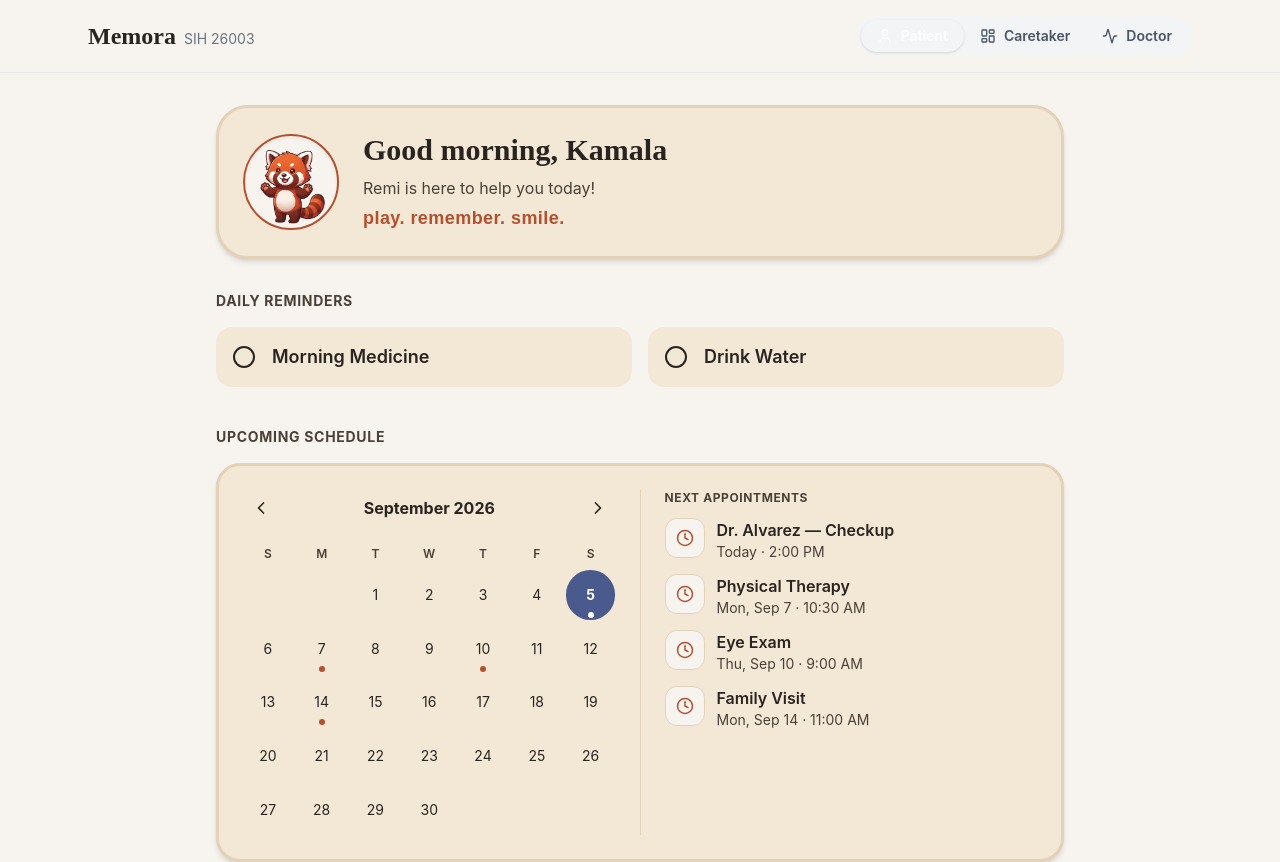
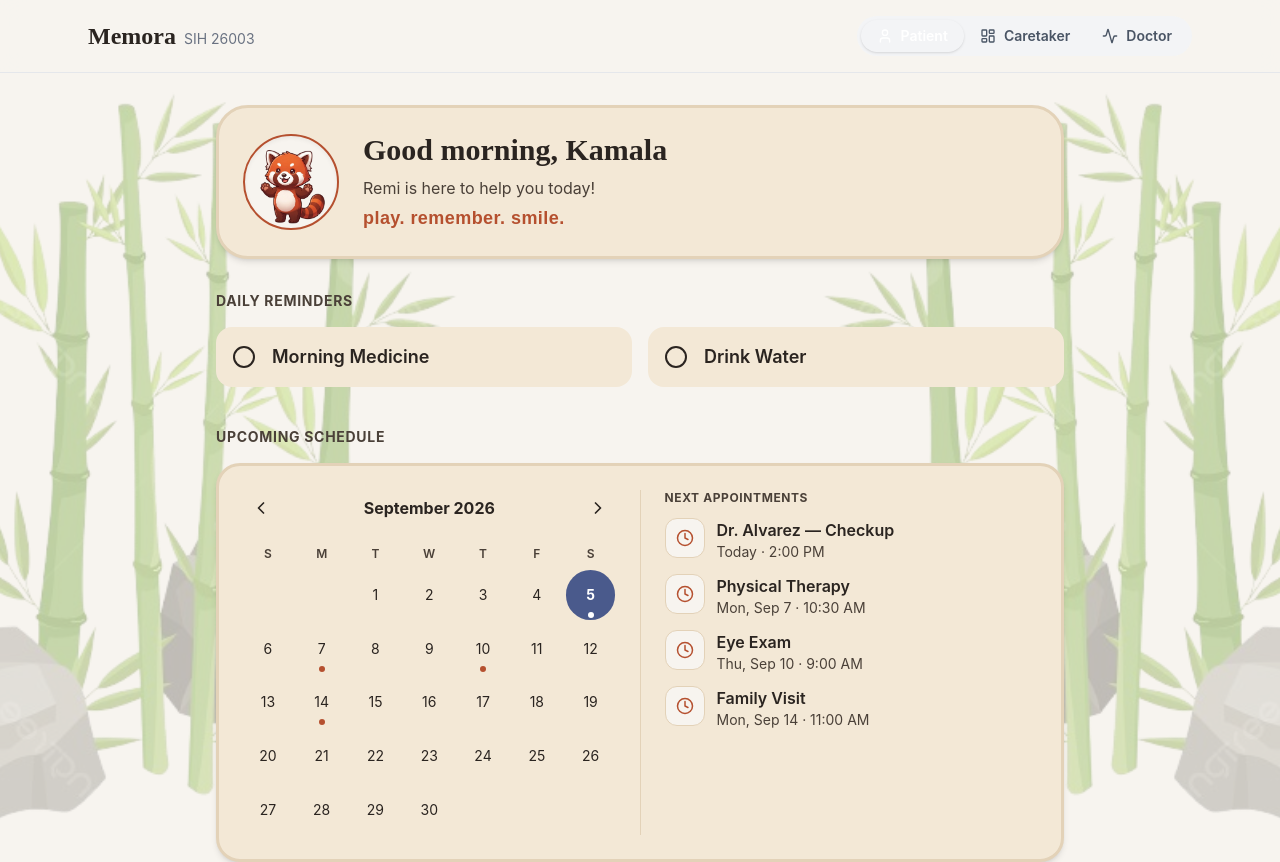
Before and after one commit to HrishavSaha/memora, a React (Vite) app: page / in a window 1280 px wide. Shown: the top 862 px of the page. Built offline with nearby package versions, Linux system fonts and the light colour scheme.

Commit message:
feat: add bamboo background accents to App component

```diff
--- a/src/App.jsx
+++ b/src/App.jsx
@@ -9,7 +9,22 @@ function App() {
   const [role, setRole] = useStore('currentRole', 'patient');
 
   return (
-    <div className="min-h-screen bg-cream font-body">
+    <div className="relative min-h-screen bg-cream font-body overflow-hidden">
+      {/* Bamboo accents — fixed, low-opacity, corner-anchored so the low-res art is never stretched */}
+      <img
+        src="/bamboo_bg.png"
+        alt=""
+        aria-hidden="true"
+        className="pointer-events-none select-none fixed -left-60 -bottom-16 w-200 h-200 opacity-35 -scale-x-100"
+      />
+      <img
+        src="/bamboo_bg.png"
+        alt=""
+        aria-hidden="true"
+        className="pointer-events-none select-none fixed -right-60 -bottom-16 w-200 h-200 opacity-35"
+      />
+
+      <div className="relative z-10">
         <Navbar role={role} setRole={setRole} />
 
         <main>
@@ -18,6 +33,7 @@ function App() {
           {role === 'doctor' && <DoctorDashboard />}
         </main>
       </div>
+    </div>
   );
 }
 
```
Also changed, not shown: public/bamboo_bg.png (added). Lines whose indentation alone changed are shown as unchanged.
